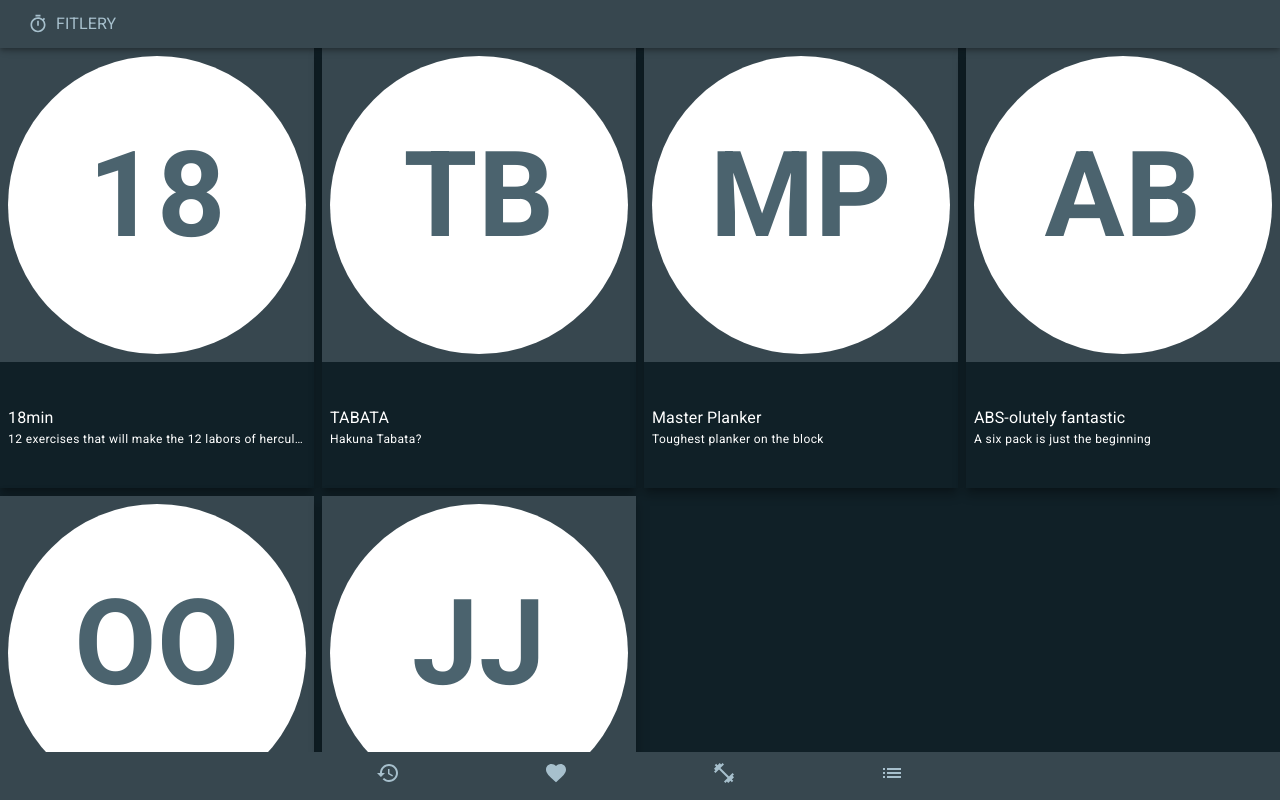
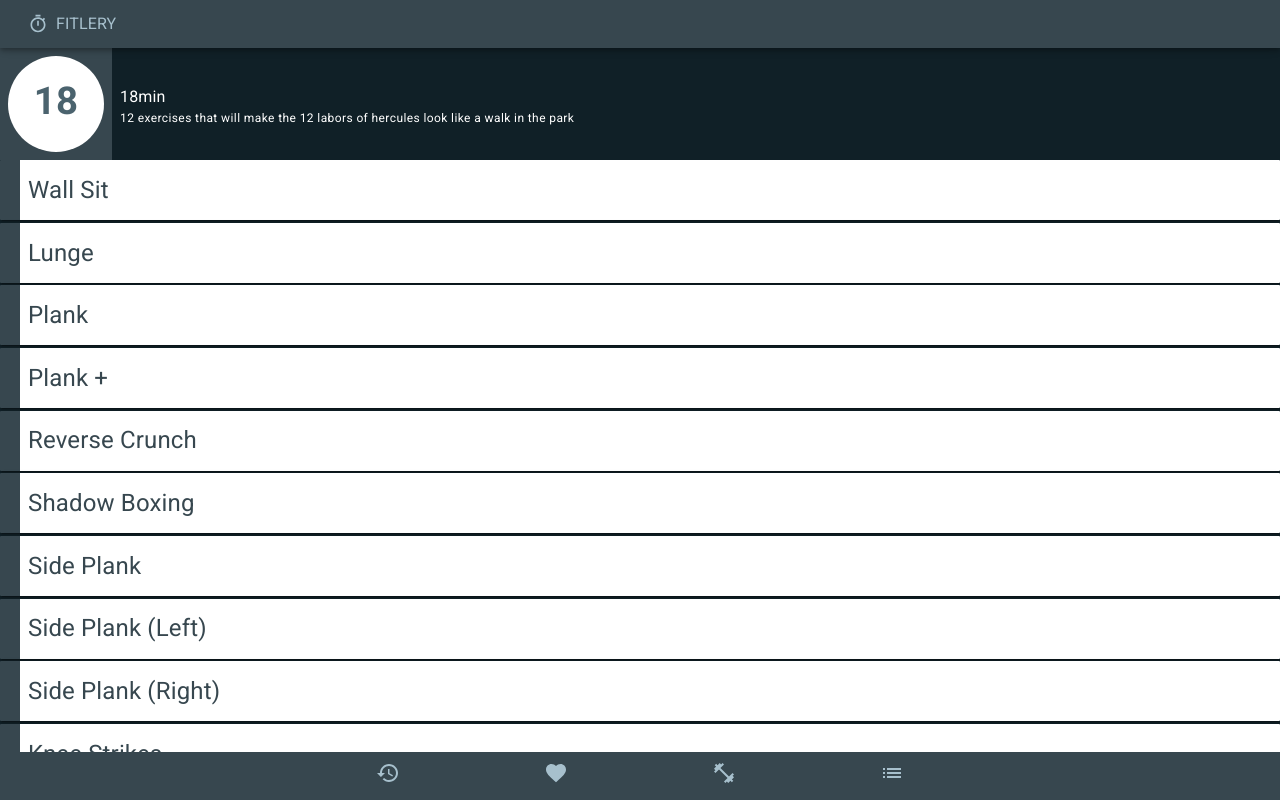
Before and after one commit to m00k/fitlery-web, a React (Create React App) app: page /workouts/1 in a window 1280 px wide. Built offline with nearby package versions, Linux system fonts and the light colour scheme.

Commit message:
feat(workout details): stub component

```diff
--- a/src/App.tsx
+++ b/src/App.tsx
@@ -7,6 +7,7 @@ import Main from './Main';
 import BottomNavigation from './navigation/BottomNavigation';
 import TopNavigation from './navigation/TopNavigation';
 import Player from './player/Player';
+import WorkoutDetail from './workout/WorkoutDetail';
 import WorkoutList from './workout/WorkoutList';
 
 const App = () => {
@@ -19,7 +20,8 @@ const App = () => {
     >
       <TopNavigation></TopNavigation>
       <Main>
-        <Route path="/workouts" component={WorkoutList} />
+        <Route path="/workouts/:title" component={WorkoutDetail} />
+        <Route exact path="/workouts" component={WorkoutList} />
         <Route path="/exercises" component={ExerciseList} />
         <Route path="/recents" component={Player} />
       </Main>
--- a/src/exercise/ExerciseList.tsx
+++ b/src/exercise/ExerciseList.tsx
@@ -1,9 +1,11 @@
 import { Box } from '@material-ui/core';
 import React from 'react';
-import exercises, { ExerciseData } from './data';
+import { exercises as sampleData, ExerciseData } from './data';
 import Exercise from './Exercise';
 
 export default function ExerciseList(props: any) {
+  const { exercises=sampleData } = props;
+
   return (
     <Box>
       {exercises.map((exercise: ExerciseData, i: number) =>
--- a/src/exercise/data.ts
+++ b/src/exercise/data.ts
@@ -1,9 +1,10 @@
 export interface ExerciseData {
   name: string;
-  // TODO: duration, category
+  // TODO: category, tags
 }
 
-const exercises: ExerciseData[] = [
+// TODO: real data
+export const exercises: ExerciseData[] = [
   {
     name: 'Wall Sit',
   },
@@ -53,5 +54,3 @@ const exercises: ExerciseData[] = [
     name: 'Squats',
   },
 ];
-
-export default exercises;
--- a/src/player/Player.tsx
+++ b/src/player/Player.tsx
@@ -38,7 +38,7 @@ const Player = () => {
 
   return (
     <Box
-      id="the-box"
+      id="the-box" // TODO
       {...styles.root}
     >
       <Banner
--- a/src/workout/CardAvatar.tsx
+++ b/src/workout/CardAvatar.tsx
@@ -10,7 +10,7 @@ export type AvatarStyles = CSSProperties;
 
 export interface AvatarPropsAndStyles {
   props: AvatarProps;
-  style: AvatarStyles;
+  style?: AvatarStyles;
 }
 
 const useStyles = () => {
--- a/src/workout/CardText.tsx
+++ b/src/workout/CardText.tsx
@@ -12,7 +12,7 @@ export interface CardTextProps {
 
 export interface CardTextPropsAndStyles {
   props: CardTextProps,
-  style: React.CSSProperties,
+  style?: React.CSSProperties,
 }
 
 const CardText: React.FunctionComponent<CardTextPropsAndStyles> = ({ props, style }) => {
--- /dev/null
+++ b/src/workout/WorkoutDetail.tsx
@@ -0,0 +1,53 @@
+import { Box } from '@material-ui/core';
+import useTheme from '@material-ui/core/styles/useTheme';
+import React from 'react';
+import { useHistory, useParams } from 'react-router-dom';
+import ExerciseList from '../exercise/ExerciseList';
+import usePlayerPageStore from '../player/usePlayerPageStore';
+import CardAvatar from './CardAvatar';
+import CardText from './CardText';
+import { workouts } from './data';
+import toPlaylistData from './toPlaylistData';
+
+export default function WorkoutDetail() {
+  const theme = useTheme();
+  const history = useHistory();
+  const [, playerPageDispatch] = usePlayerPageStore();
+  const { titleFromParams } = useParams();
+  const workout = workouts.find(w => w.title === titleFromParams) || workouts[0]; // TODO from storage
+  const { short, title, description, exercises } = workout;
+
+  const handleClick = () => {
+    console.log(toPlaylistData(workout));
+    const playlist = toPlaylistData(workout);
+    playerPageDispatch.set(playlist);
+    history.push('/recents'); // TODO: magic strings
+  }
+
+  return (
+    <Box>
+      <Box
+        display='grid'
+        gridTemplateAreas={`"avatar text"`}
+        gridTemplateColumns={`${theme.variables.avatar.height}px auto`}
+      >
+        <CardAvatar
+          props={{text: short}}
+          style={{
+            gridArea: 'avatar',
+          }}
+        />
+        <CardText
+          props={{title, description}}
+          style={{
+            gridArea: 'text',
+            whiteSpace: "normal",
+          }}
+        />
+      </Box>
+      <ExerciseList
+        exercises={exercises}
+      />
+    </Box>
+  );
+}
```
